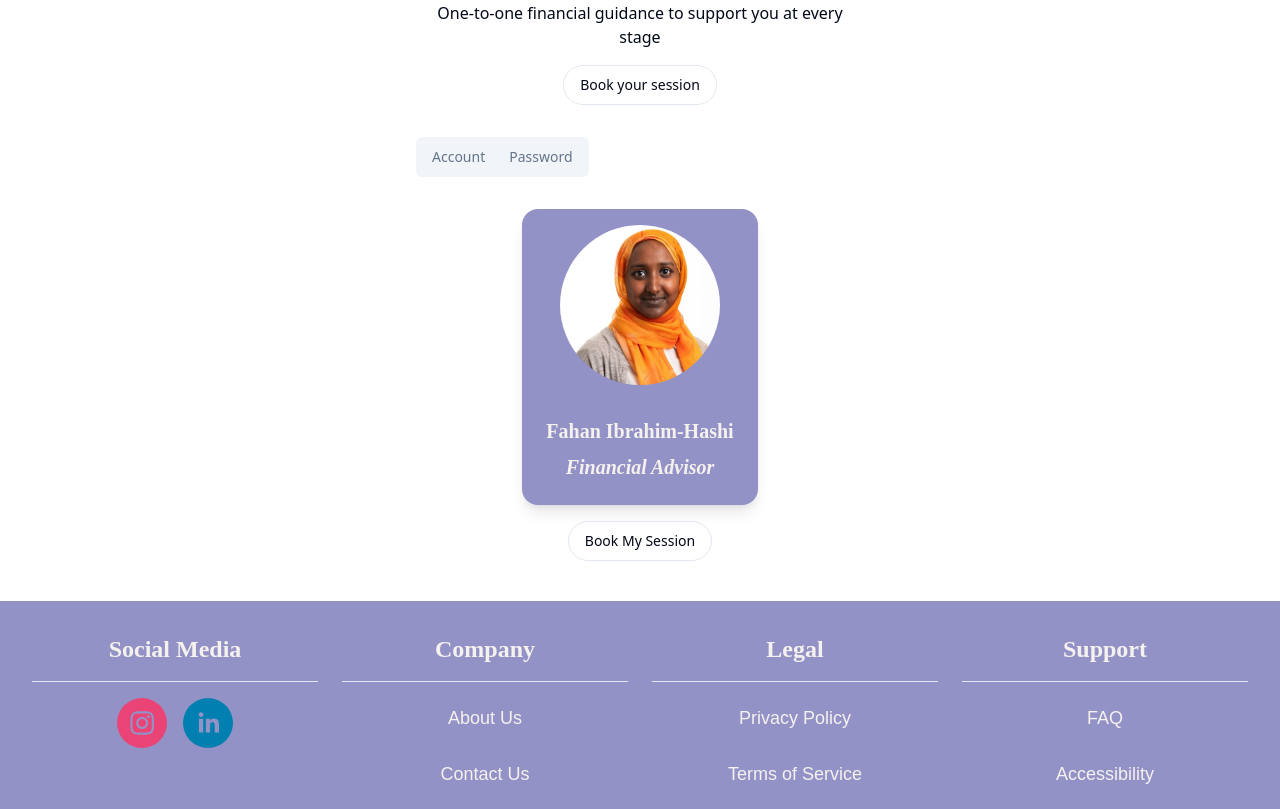
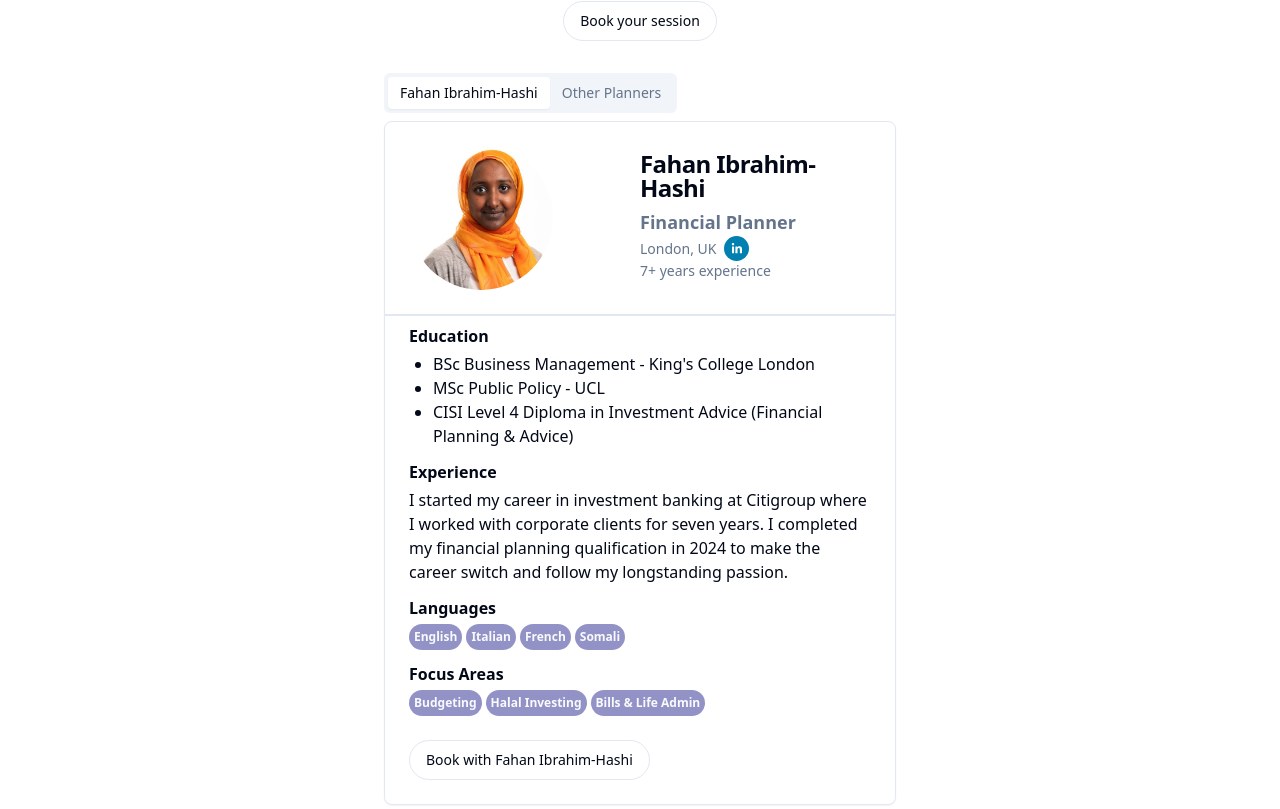
Before and after one commit to fac29/NisaInvest-TFB-FE, a React (Vite) app: page /advisors in a window 1280 px wide. Shown: the part 311-1120 px from the top of the page. Built offline with nearby package versions, Linux system fonts and the light colour scheme.

Commit message:
added content for Fahan and made AdvisorTabs reusable

```diff
--- a/src/components/AdvisorTabs/AdvisorTabs.tsx
+++ b/src/components/AdvisorTabs/AdvisorTabs.tsx
@@ -1,16 +1,109 @@
 import { Tabs, TabsContent, TabsList, TabsTrigger } from '@/components/ui/tabs';
+import { buttonVariants } from '@/components/ui/button';
+import {
+	Card,
+	CardContent,
+	CardDescription,
+	CardFooter,
+	CardHeader,
+	CardTitle,
+} from '@/components/ui/card';
+import { Link } from 'react-router-dom';
+import { SocialIcon } from 'react-social-icons';
+import { Badge } from '@/components/ui/badge';
+import { advisorsData } from './advisorsData';
+import { Schema } from 'zod';
 
 function AdvisorTabs() {
 	return (
-		<Tabs defaultValue='fahan' className='w-[400px]'>
+		<Tabs defaultValue={advisorsData[0]?.value} className='w-full max-w-lg'>
 			<TabsList>
-				<TabsTrigger value='account'>Account</TabsTrigger>
-				<TabsTrigger value='password'>Password</TabsTrigger>
+				<TabsTrigger value='fahan'>Fahan Ibrahim-Hashi</TabsTrigger>
+				<TabsTrigger value='other'>Other Planners</TabsTrigger>
 			</TabsList>
-			<TabsContent value='account'>
-				Make changes to your account here.
+			{advisorsData.map((advisor) => (
+				<TabsContent value={advisor.value}>
+					<Card>
+						<CardHeader className='grid grid-cols-2 border-b-2'>
+							<img src={advisor.image} className='rounded-full h-36 w-36' />
+							<div className='space-x-0 space-y-2'>
+								<CardTitle>{advisor.name}</CardTitle>
+								<CardDescription>
+									<h3 className='text-lg font-bold'>{advisor.title}</h3>
+									<p className='flex items-center'>
+										{advisor.location}
+										<SocialIcon
+											url='https://www.linkedin.com/company/nisainvest/'
+											target='blank'
+											className='hover:opacity-80 ml-2'
+											style={{ height: 25, width: 25 }}
+										></SocialIcon>
+									</p>
+									<p>{advisor.duration} experience</p>
+								</CardDescription>
+							</div>
+						</CardHeader>
+						<CardContent className='grid gap-3 pt-2'>
+							<section>
+								<h4 className='text-md font-bold pb-1'>Education</h4>
+								<ul className='list-disc pl-6'>
+									{advisor.education.map((school) => (
+										<li>{school}</li>
+									))}
+								</ul>
+							</section>
+							<section>
+								<h4 className='text-md font-bold pb-1'>Experience</h4>
+								<p>{advisor.experience}</p>
+							</section>
+							<section>
+								<h4 className='text-md font-bold pb-1'>Languages</h4>
+								<div className='flex gap-1'>
+									{advisor.languages.map((language) => (
+										<Badge variant={'default'}>{language}</Badge>
+									))}
+								</div>
+							</section>
+							<section>
+								<h4 className='text-md font-bold pb-1'>Focus Areas</h4>
+								<div className='flex gap-1'>
+									{advisor.focus.map((foci) => (
+										<Badge variant={'default'}>{foci}</Badge>
+									))}
+								</div>
+							</section>
+						</CardContent>
+						<CardFooter>
+							<Link
+								to='/booking'
+								className={buttonVariants({ variant: 'outline' })}
+							>
+								Book with {advisor.name}
+							</Link>
+						</CardFooter>
+					</Card>
+				</TabsContent>
+			))}
+			<TabsContent value='other'>
+				<Card>
+					<CardHeader>
+						<CardTitle>Other Planners</CardTitle>
+						<CardDescription></CardDescription>
+					</CardHeader>
+					<CardContent>
+						Currently, Fahan Ibrahim-Hashi is the only planner available. If you
+						are unable to book a session, please be patient.
+					</CardContent>
+					<CardFooter>
+						<Link
+							to='/booking'
+							className={buttonVariants({ variant: 'outline' })}
+						>
+							Book your session
+						</Link>
+					</CardFooter>
+				</Card>
 			</TabsContent>
-			<TabsContent value='password'>Change your password here.</TabsContent>
 		</Tabs>
 	);
 }
--- /dev/null
+++ b/src/components/AdvisorTabs/advisorsData.ts
@@ -0,0 +1,20 @@
+export const advisorsData = [
+	{
+		value: 'fahan',
+		name: 'Fahan Ibrahim-Hashi',
+		image: 'Fahan_Ibrahim-Hashi_square.jpg',
+		title: 'Financial Planner',
+		location: 'London, UK',
+		linkedInURL: '',
+		duration: '7+ years',
+		education: [
+			`BSc Business Management - King's College London`,
+			`MSc Public Policy - UCL`,
+			`CISI Level 4 Diploma in Investment Advice (Financial Planning & Advice)`,
+		],
+		experience:
+			'I started my career in investment banking at Citigroup where I worked with corporate clients for seven years. I completed my financial planning qualification in 2024 to make the career switch and follow my longstanding passion.',
+		languages: ['English', 'Italian', 'French', 'Somali'],
+		focus: ['Budgeting', 'Halal Investing', 'Bills & Life Admin'],
+	},
+];
--- a/src/components/ui/badge.tsx
+++ b/src/components/ui/badge.tsx
@@ -8,8 +8,7 @@ const badgeVariants = cva(
 	{
 		variants: {
 			variant: {
-				default:
-					'border-transparent bg-lilac text-primary-foreground hover:bg-primary/80',
+				default: 'border-transparent bg-lilac text-primary-foreground',
 				secondary: 'border-transparent bg-burntOrange text-primary-foreground',
 				destructive:
 					'border-transparent bg-destructive text-destructive-foreground hover:bg-destructive/80',
--- /dev/null
+++ b/src/components/ui/card.tsx
@@ -0,0 +1,86 @@
+import * as React from 'react';
+
+import { cn } from '@/lib/utils';
+
+const Card = React.forwardRef<
+	HTMLDivElement,
+	React.HTMLAttributes<HTMLDivElement>
+>(({ className, ...props }, ref) => (
+	<div
+		ref={ref}
+		className={cn(
+			'rounded-lg border bg-card text-card-foreground shadow-sm',
+			className
+		)}
+		{...props}
+	/>
+));
+Card.displayName = 'Card';
+
+const CardHeader = React.forwardRef<
+	HTMLDivElement,
+	React.HTMLAttributes<HTMLDivElement>
+>(({ className, ...props }, ref) => (
+	<div
+		ref={ref}
+		className={cn('flex flex-col space-y-1.5 p-6', className)}
+		{...props}
+	/>
+));
+CardHeader.displayName = 'CardHeader';
+
+const CardTitle = React.forwardRef<
+	HTMLParagraphElement,
+	React.HTMLAttributes<HTMLHeadingElement>
+>(({ className, ...props }, ref) => (
+	<h2
+		ref={ref}
+		className={cn(
+			'text-2xl font-semibold leading-none tracking-tight',
+			className
+		)}
+		{...props}
+	/>
+));
+CardTitle.displayName = 'CardTitle';
+
+const CardDescription = React.forwardRef<
+	HTMLParagraphElement,
+	React.HTMLAttributes<HTMLParagraphElement>
+>(({ className, ...props }, ref) => (
+	<p
+		ref={ref}
+		className={cn('text-sm text-muted-foreground', className)}
+		{...props}
+	/>
+));
+CardDescription.displayName = 'CardDescription';
+
+const CardContent = React.forwardRef<
+	HTMLDivElement,
+	React.HTMLAttributes<HTMLDivElement>
+>(({ className, ...props }, ref) => (
+	<div ref={ref} className={cn('p-6 pt-0', className)} {...props} />
+));
+CardContent.displayName = 'CardContent';
+
+const CardFooter = React.forwardRef<
+	HTMLDivElement,
+	React.HTMLAttributes<HTMLDivElement>
+>(({ className, ...props }, ref) => (
+	<div
+		ref={ref}
+		className={cn('flex items-center p-6 pt-0', className)}
+		{...props}
+	/>
+));
+CardFooter.displayName = 'CardFooter';
+
+export {
+	Card,
+	CardHeader,
+	CardFooter,
+	CardTitle,
+	CardDescription,
+	CardContent,
+};
--- a/src/pages/Advisors/Advisors.tsx
+++ b/src/pages/Advisors/Advisors.tsx
@@ -6,12 +6,12 @@ import { Link } from 'react-router-dom';
 function Advisors() {
 	return (
 		<div className='container pt-28 mx-auto min-h-screen h-fit flex items-center justify-center'>
-			<div className='w-full max-w-md space-y-8'>
+			<div className='w-full max-w-lg space-y-8'>
 				<div className='text-center space-y-4'>
 					<h1 className='font-playfair text-2xl font-bold'>
 						Meet the Nisa Invest Planners
 					</h1>
-					<h2>One-to-one financial guidance to support you at every stage</h2>
+					<p>One-to-one financial guidance to support you at every stage</p>
 					<Link
 						to='/booking'
 						className={buttonVariants({ variant: 'outline' })}
```
